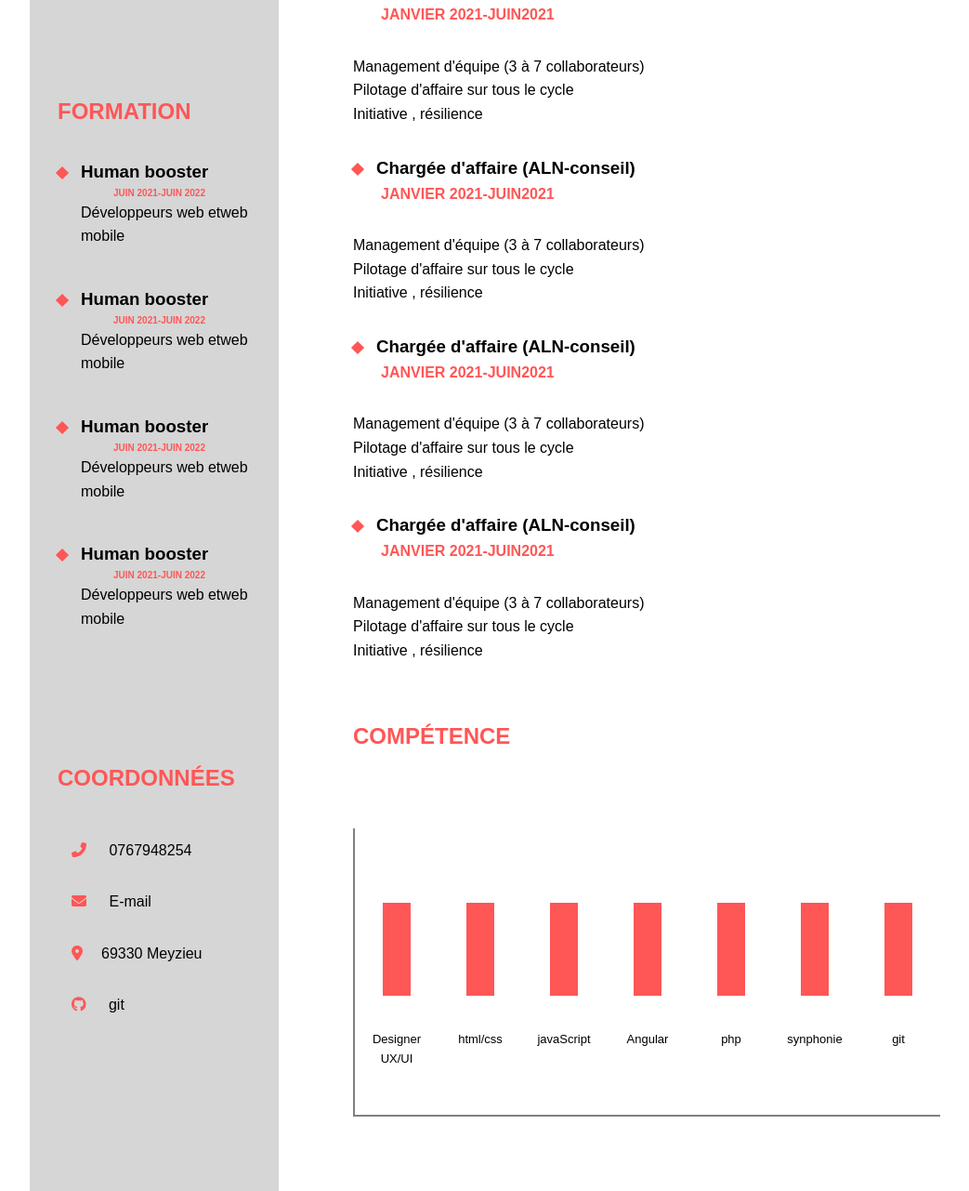
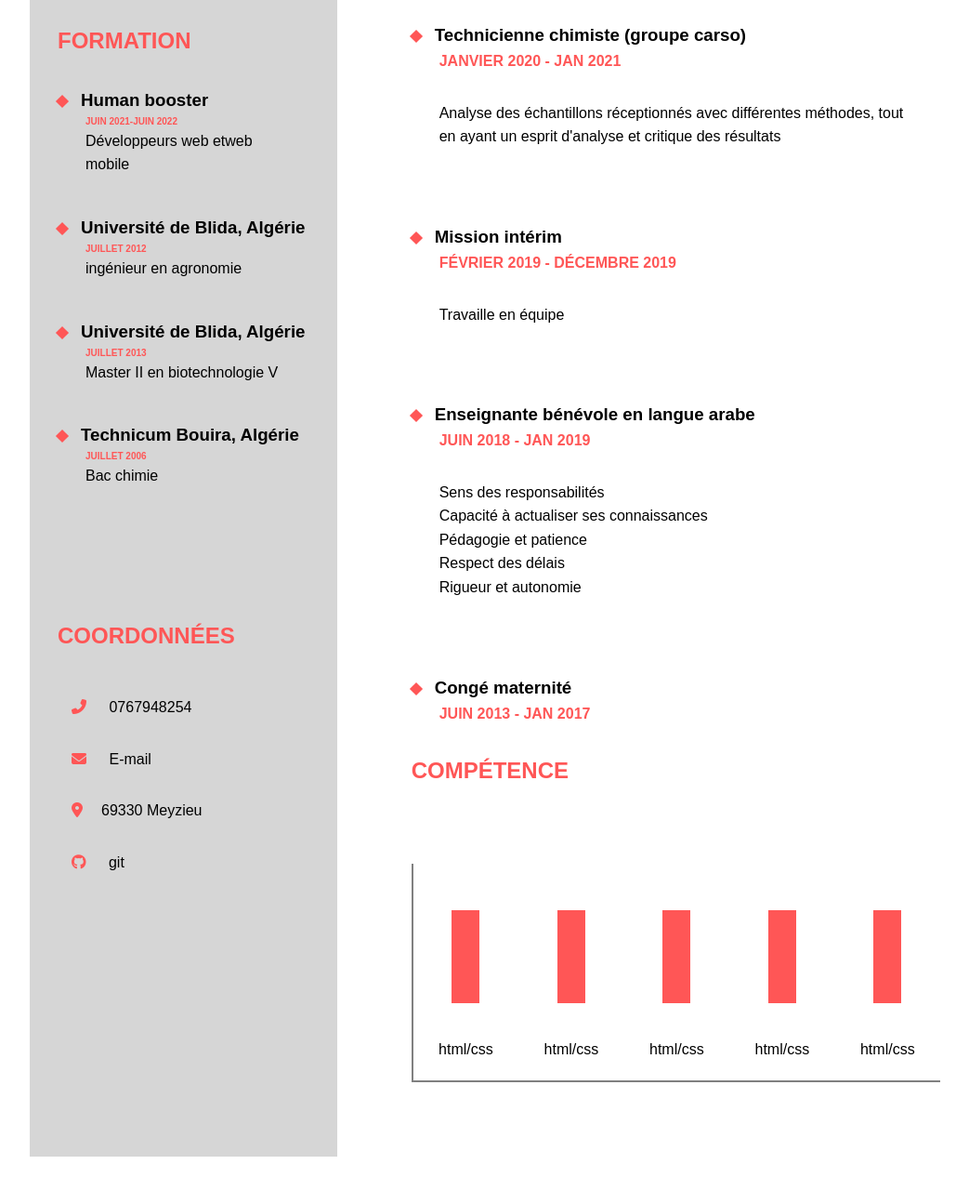
Before and after one commit to hathamina/cvAmina, a plain HTML site: page index.html in a window 1280 px wide. Shown: the part 765-2046 px from the top of the page at 93% size, without its empty margins (78-1121 px from the left). After the commit the page ends 2009 px from the top, so only its background shows below. Drawn offline with Linux system fonts and the light colour scheme.

Commit message:
remplacé une div par des listes

```diff
--- a/index.html
+++ b/index.html
@@ -41,19 +41,19 @@
                             <p>Développeurs web etweb mobile</p>
                         </li>
                         <li>
-                            <h3>Human booster</h3>
-                            <h4>Juin 2021-juin 2022</h4>
-                            <p>Développeurs web etweb mobile</p>
+                            <h3>Université de Blida, Algérie </h3>
+                            <h4>juillet 2012</h4>
+                            <p>ingénieur en agronomie </p>
                         </li>
                         <li>
-                            <h3>Human booster</h3>
-                            <h4>Juin 2021-juin 2022</h4>
-                            <p>Développeurs web etweb mobile</p>
+                            <h3>Université de Blida, Algérie </h3>
+                            <h4>juillet 2013</h4>
+                            <p>Master II en biotechnologie V</p>
                         </li>
                         <li>
-                            <h3>Human booster</h3>
-                            <h4>Juin 2021-juin 2022</h4>
-                            <p>Développeurs web etweb mobile</p>
+                            <h3>Technicum Bouira, Algérie </h3>
+                            <h4>juillet 2006</h4>
+                            <p>Bac chimie </p>
                         </li>
                     </ul>
 
@@ -84,48 +84,41 @@
                                 Initiative , résilience</p>
                         </li>
                         <li>
-                            <h3>Chargée d'affaire (ALN-conseil)</h3>
-                            <h4>janvier 2021-juin2021</h4>
-                            <p>Management d'équipe (3 à 7 collaborateurs) <br>
-                                Pilotage d'affaire sur tous le cycle <br>
-                                Initiative , résilience</p>
+                            <h3>Technicienne chimiste (groupe carso)</h3>
+                            <h4> janvier 2020 - Jan 2021</h4>
+                            <p>Analyse des échantillons réceptionnés avec différentes méthodes, tout en ayant un esprit
+                                d'analyse et critique des résultats </p>
                         </li>
                         <li>
-                            <h3>Chargée d'affaire (ALN-conseil)</h3>
-                            <h4>janvier 2021-juin2021</h4>
-                            <p>Management d'équipe (3 à 7 collaborateurs) <br>
-                                Pilotage d'affaire sur tous le cycle <br>
-                                Initiative , résilience</p>
+                            <h3>Mission intérim</h3>
+                            <h4>février 2019 - décembre 2019 </h4>
+                            <p>Travaille en équipe </p>
                         </li>
                         <li>
-                            <h3>Chargée d'affaire (ALN-conseil)</h3>
-                            <h4>janvier 2021-juin2021</h4>
-                            <p>Management d'équipe (3 à 7 collaborateurs) <br>
-                                Pilotage d'affaire sur tous le cycle <br>
-                                Initiative , résilience</p>
+                            <h3>Enseignante bénévole en langue arabe </h3>
+                            <h4> Juin 2018 - Jan 2019</h4>
+                            <p>Sens des responsabilités <br> Capacité à actualiser ses connaissances <br> Pédagogie et
+                                patience <br>Respect des délais <br> Rigueur et autonomie</p>
                         </li>
                         <li>
-                            <h3>Chargée d'affaire (ALN-conseil)</h3>
-                            <h4>janvier 2021-juin2021</h4>
-                            <p>Management d'équipe (3 à 7 collaborateurs) <br>
-                                Pilotage d'affaire sur tous le cycle <br>
-                                Initiative , résilience</p>
+                            <h3>Congé maternité </h3>
+                            <h4> Juin 2013 - Jan 2017</h4>
+
                         </li>
 
                     </ul>
                     <!-- ---------------------les barre de competence--------------- -->
                     <article class="competence">
                         <h2>compétence</h2>
-                        <div>
-                            <p> Designer UX/UI</p>
-                            <p> html/css</p>
-                            <p>javaScript</p>
-                            <p>Angular</p>
-                            <p>php</p>
-                            <p>synphonie</p>
-                            <p>git</p>
 
-                        </div>
+                        <ul>
+                            <li> html/css</li>
+                            <li> html/css</li>
+                            <li> html/css</li>
+                            <li> html/css</li>
+                            <li> html/css</li>
+                        </ul>
+
                     </article>
                 </section>
             </article>
--- a/style.css
+++ b/style.css
@@ -76,16 +76,15 @@ aside .profil h2,
 aside .formation h2,
 aside .coordonnee h2 {
   padding-bottom: 30px;
+  padding-right: 80px;
 }
 
 /* **************formation************ */
 
 aside .formation ul li h4 {
   font-size: 10px;
-  margin-left: 30px;
 }
 aside .formation ul li p {
-  margin-left: 25px;
   margin-bottom: 40px;
 }
 
@@ -110,18 +109,19 @@ main .container .experiencePro {
 main .container .experiencePro h2 {
   padding-bottom: 50px;
 }
-.formation ul li h4 {
+.formation ul li h4,
+.formation ul li p {
   padding: 0 30px;
 }
 
 main .container .experiencePro p {
   padding-top: 30px;
-  padding-bottom: 30px;
+  padding-bottom: 80px;
 }
 
 /* ******************competence************** */
 
-main .competence div p::before {
+main .competence ul li::before {
   content: " ";
   background: #ff5656;
   height: 100px;
@@ -130,7 +130,7 @@ main .competence div p::before {
   margin: 30px;
 }
 
-main .competence div {
+main .competence ul {
   display: flex;
   padding: 20px 0;
   margin-top: 30px;
```
